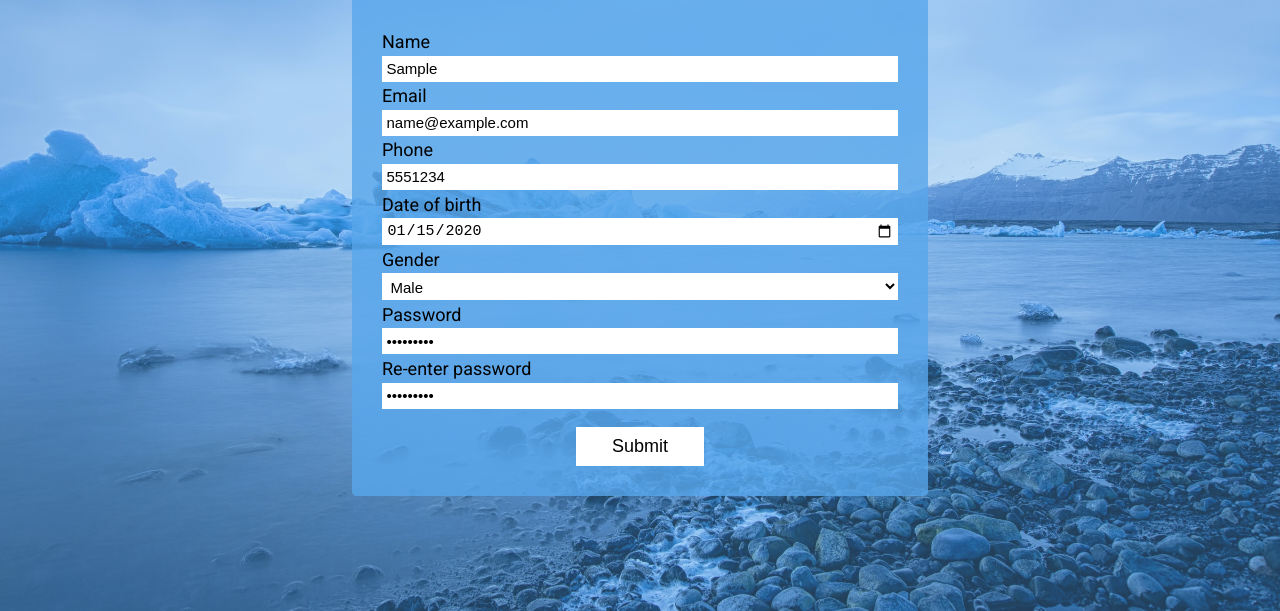
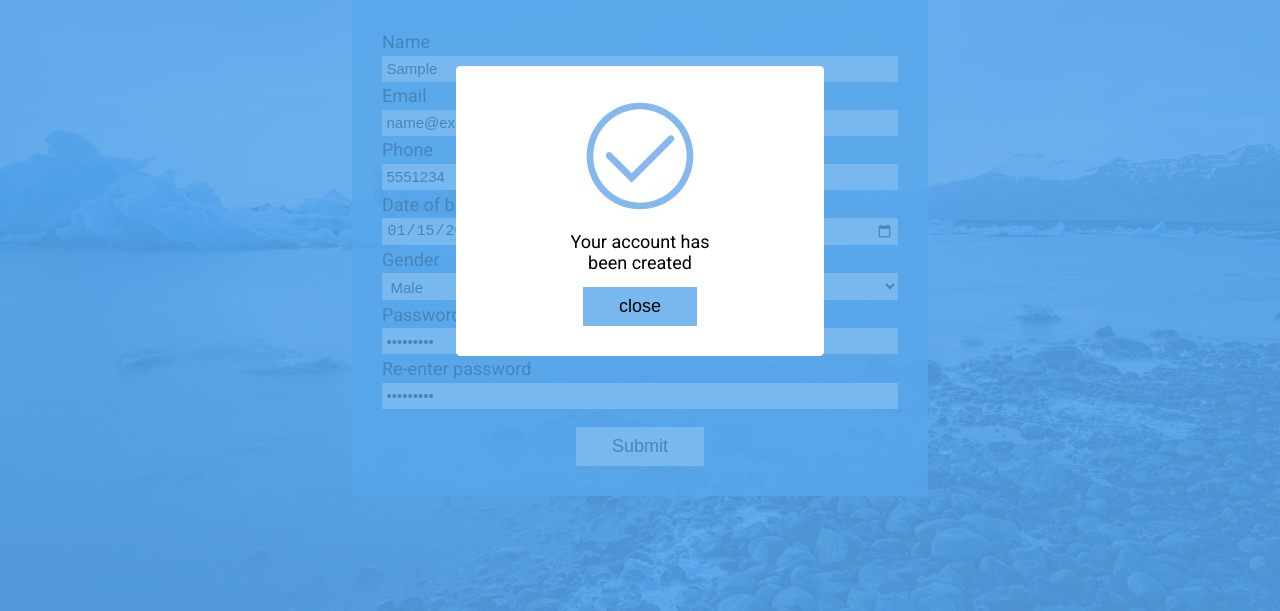
Before and after one commit to aliraza5490/sign_up_form, a plain HTML site: page index.html in a window 1280 px wide. Both pictures are taken after typing "Sample", "name@example.com", "5551234", "2020-01-15", "Sample123", "Sample123" into the empty fields and a click on the button "Submit". Shown: the part 189-800 px from the top of the page. Drawn offline with Linux system fonts and the light colour scheme.

Commit message:
add alert message on submit

```diff
--- a/index.html
+++ b/index.html
@@ -80,5 +80,12 @@
 			</div>
 			<button type="submit">Submit</button>
 		</form>
+		<div id="after-submit">
+			<div id="message-container">
+				<img src="./images/success.svg" alt="Sucess" id="message-img" />
+				<p>Your account has been created</p>
+				<button id="close">close</button>
+			</div>
+		</div>
 	</body>
 </html>
--- a/script.js
+++ b/script.js
@@ -1,4 +1,12 @@
 var submitButton = document.querySelector("button[type='submit']");
+var closeButton = document.querySelector("#close");
+var afterSubmit = document.querySelector("#after-submit");
 submitButton.onclick = (e) => {
     e.preventDefault();
+    afterSubmit.style.display = "flex";
+    afterSubmit.style.left = "0";
 }
+closeButton.onclick = (e) => {
+    afterSubmit.style.display = "none";
+    afterSubmit.style.left = "-100000%";
+}
--- a/style.scss
+++ b/style.scss
@@ -61,4 +61,40 @@ body {
 			margin: 1em auto 0 auto;
 		}
 	}
+	#after-submit {
+		position: absolute;
+		display: flex;
+		align-items: center;
+		justify-content: center;
+		width: 100%;
+		height: 100vh;
+		background: rgba(88, 167, 235, 0.8);
+		display: none;
+		left: -1000%;
+		#message-container {
+			background: white;
+			padding: 2em 4em;
+			display: flex;
+			flex-direction: column;
+			align-items: center;
+			justify-content: center;
+			border-radius: 0.3em;
+			#message-img {
+				width: 120px;
+				height: 120px;
+			}
+			p {
+				width: 60%;
+				text-align: center;
+				font-size: 1.2em;
+				margin: 0.8em 0;
+			}
+			button {
+				padding: 0.5em 2em;
+				font-size: 1.2em;
+				border: none;
+				background: rgba(88, 167, 235, 0.8);
+			}
+		}
+	}
 }
```
Also changed, not shown: style.css, 1 other file.
